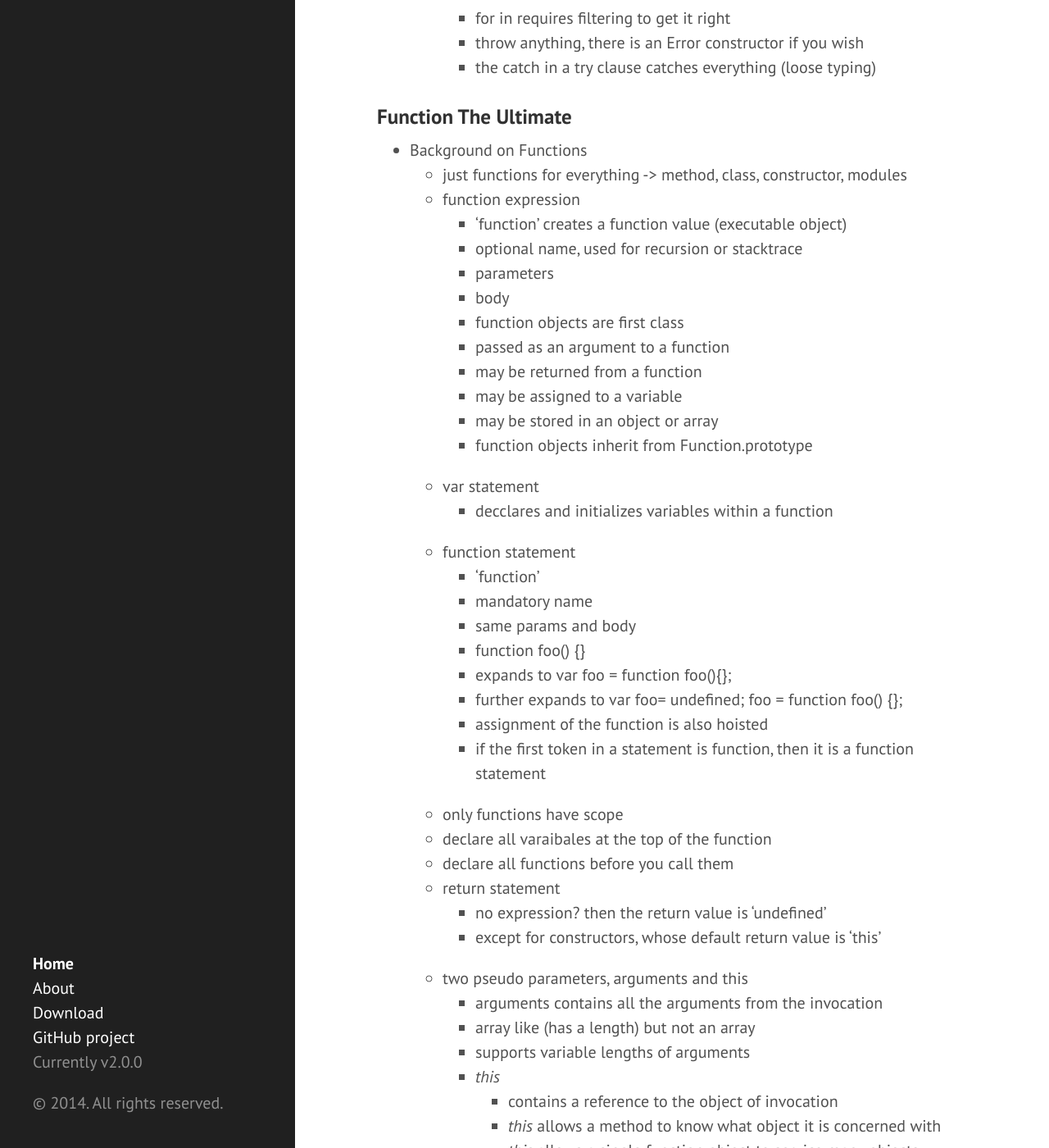
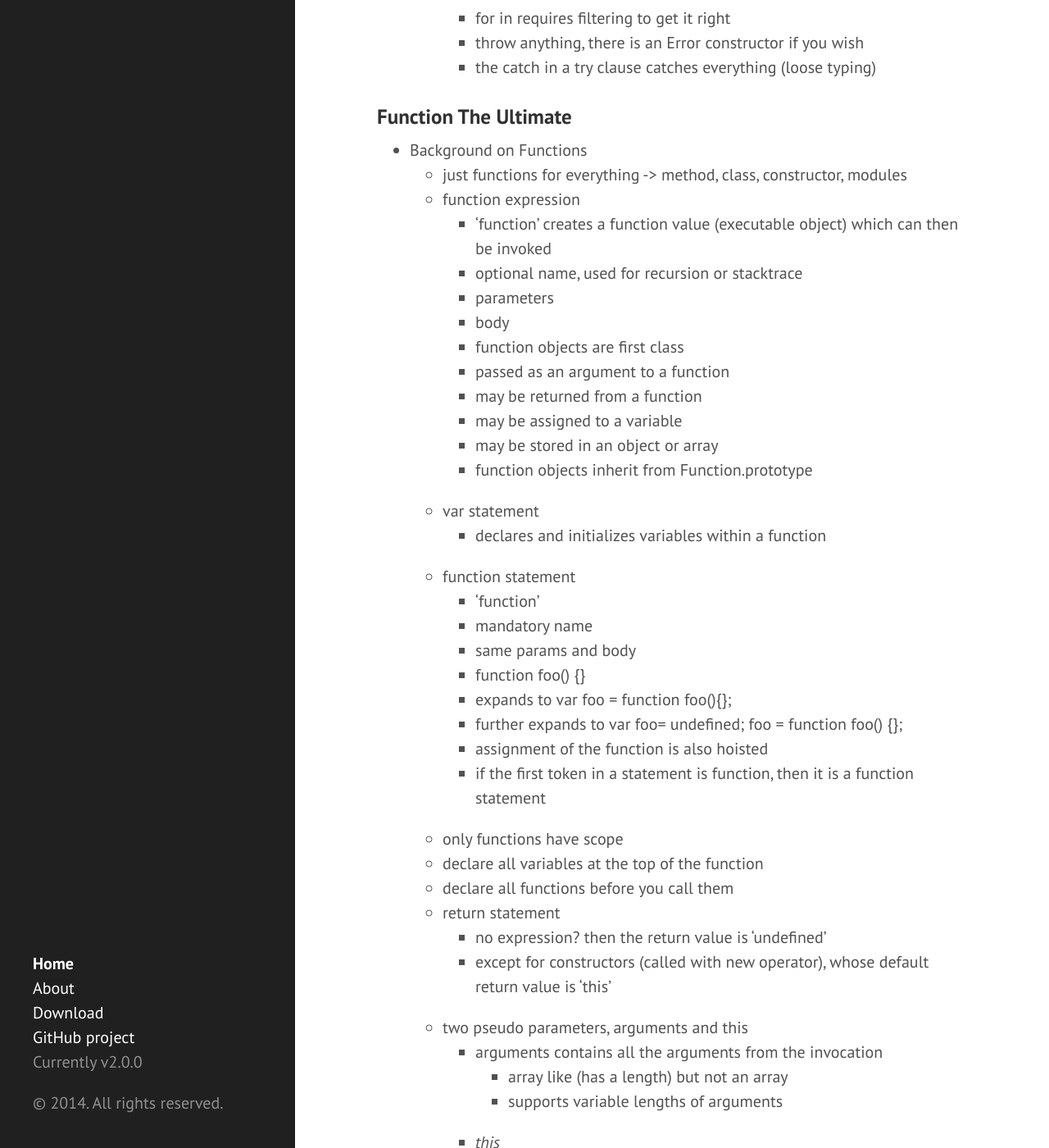
Before and after one commit to eneiand/eneiand.github.io, a Jekyll site: the page built from index.html, in a window 1280 px wide and 1400 px high, scrolled down 8504 px. Shown: the whole window at 82% size. Built offline with Jekyll 4.4.1, drawn with Linux system fonts in a browser that asks for light colours; Markdown is read by kramdown in place of the engine named in the settings; the list of posts is cut into pages by our own code; some of the changed text lies outside the part shown.

Commit message:
Update 2014-09-17-javascript-good-parts.md

```diff
--- a/_posts/2014-09-17-javascript-good-parts.md
+++ b/_posts/2014-09-17-javascript-good-parts.md
@@ -212,7 +212,7 @@
 * Background on Functions
   * just functions for everything -> method, class, constructor, modules
   * function expression
-    *  'function' creates a function value (executable object)
+    *  'function' creates a function value (executable object) which can then be invoked
     *  optional name, used for recursion or stacktrace
     *  parameters
     *  body
@@ -223,7 +223,7 @@
       * may be stored in an object or array
     * function objects inherit from Function.prototype
   * var statement
-    * decclares and initializes variables within a function
+    * declares and initializes variables within a function
   * function statement
     * 'function'
     * mandatory name
@@ -234,15 +234,15 @@
       * assignment of the function is also hoisted
     * if the first token in a statement is function, then it is a function statement
   * only functions have scope
-  * declare all varaibales at the top of the function
+  * declare all variables at the top of the function
   * declare all functions before you call them
   * return statement
     * no expression? then the return value is 'undefined'
-    * except for constructors, whose default return value is 'this'
+    * except for constructors (called with new operator), whose default return value is 'this'
   * two pseudo parameters, arguments and this
     * arguments contains all the arguments from the invocation
-    * array like (has a length) but not an array
-    * supports variable lengths of arguments
+      * array like (has a length) but not an array
+      * supports variable lengths of arguments
     * _this_
       * contains a reference to the object of invocation
       * _this_ allows a method to know what object it is concerned with
```
Also changed, not shown: other parts of _posts/2014-09-17-javascript-good-parts.md (+2 -1 lines).
